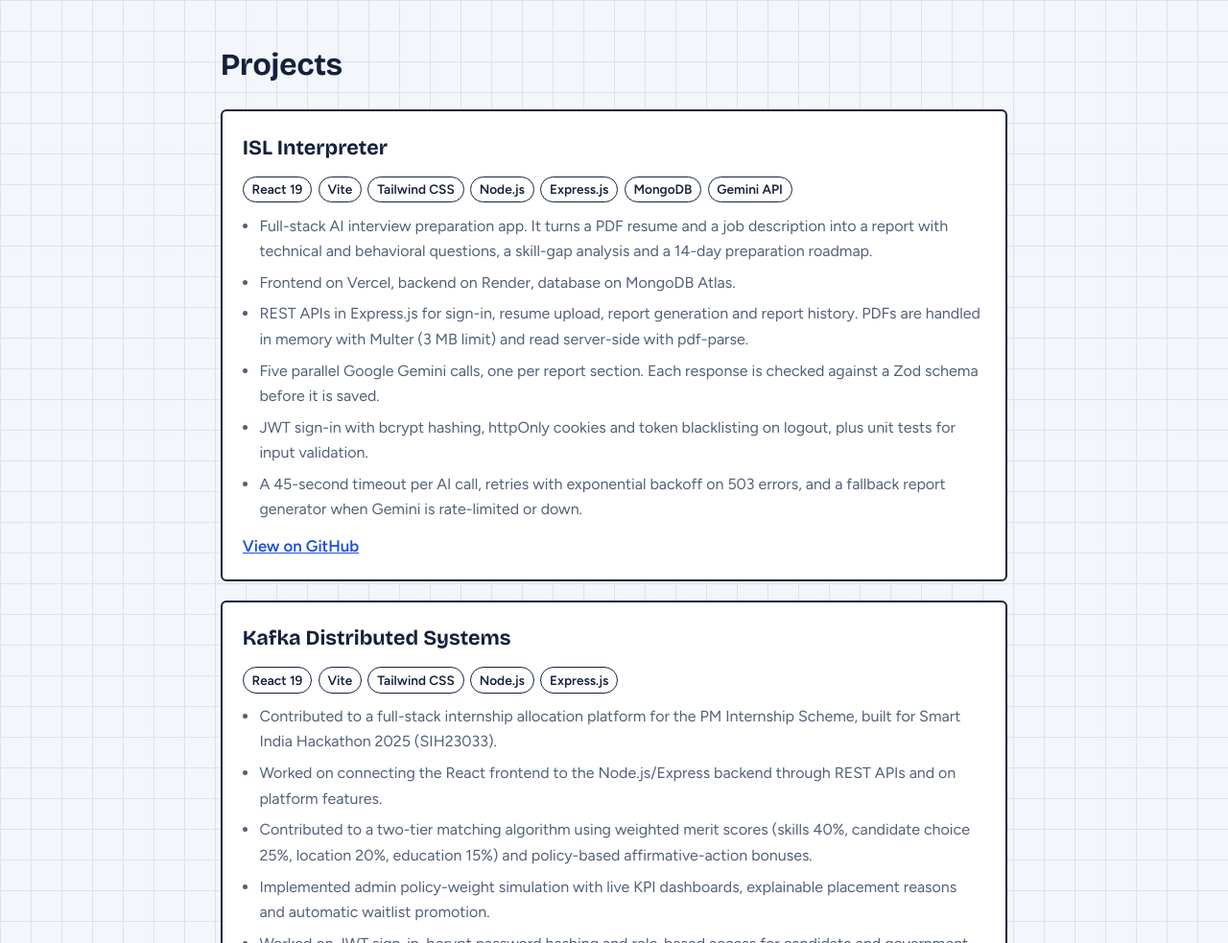
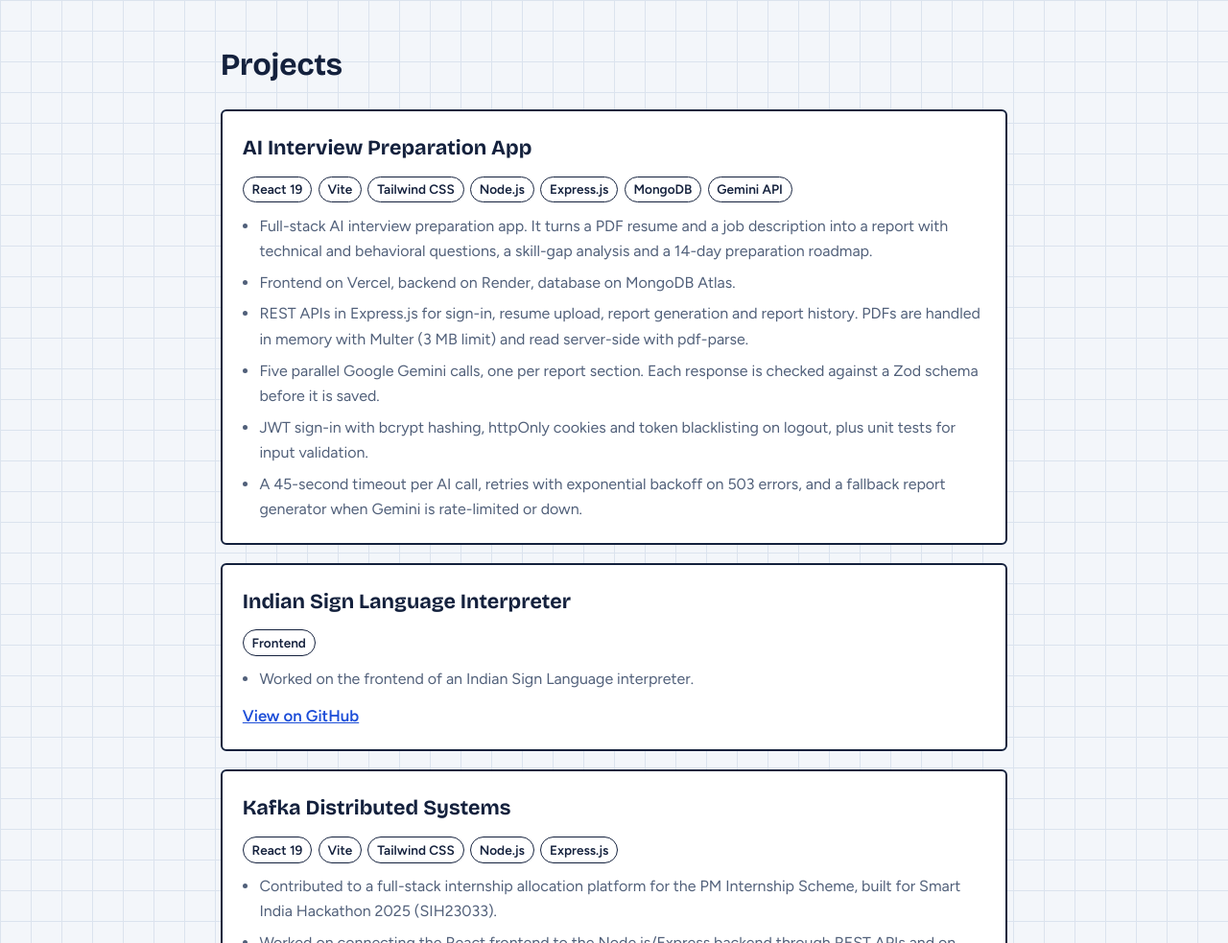
Before and after one commit to Lalit-gitweb/Lalit-gitweb.github.io, a plain HTML site: page index.html in a window 1280 px wide. Shown: the part 832-1815 px from the top of the page at 96% size. Drawn offline with nearby package versions, Linux system fonts and the light colour scheme.

Commit message:
Add files via upload

```diff
--- a/index.html
+++ b/index.html
@@ -152,7 +152,7 @@ const MY_EMAIL = "lalitbhardwaj661@gmail.com";
 const GH = "https://github.com/Lalit-gitweb"; /* replace with each project's repo link */
 
 const projects = [
-  { title: "ISL Interpreter",
+  { title: "AI Interview Preparation App",
     tags: ["React 19","Vite","Tailwind CSS","Node.js","Express.js","MongoDB","Gemini API"],
     points: [
       "Full-stack AI interview preparation app. It turns a PDF resume and a job description into a report with technical and behavioral questions, a skill-gap analysis and a 14-day preparation roadmap.",
@@ -161,7 +161,12 @@ const projects = [
       "Five parallel Google Gemini calls, one per report section. Each response is checked against a Zod schema before it is saved.",
       "JWT sign-in with bcrypt hashing, httpOnly cookies and token blacklisting on logout, plus unit tests for input validation.",
       "A 45-second timeout per AI call, retries with exponential backoff on 503 errors, and a fallback report generator when Gemini is rate-limited or down."
-    ], code: GH },
+    ], code: "" },
+  { title: "Indian Sign Language Interpreter",
+    tags: ["Frontend"],
+    points: [
+      "Worked on the frontend of an Indian Sign Language interpreter."
+    ], code: "https://github.com/yadavayush834/Indian-sign-language-intepreter" },
   { title: "Kafka Distributed Systems",
     tags: ["React 19","Vite","Tailwind CSS","Node.js","Express.js"],
     points: [
@@ -170,7 +175,7 @@ const projects = [
       "Contributed to a two-tier matching algorithm using weighted merit scores (skills 40%, candidate choice 25%, location 20%, education 15%) and policy-based affirmative-action bonuses.",
       "Implemented admin policy-weight simulation with live KPI dashboards, explainable placement reasons and automatic waitlist promotion.",
       "Worked on JWT sign-in, bcrypt password hashing and role-based access for candidate and government portals."
-    ], code: GH }
+    ], code: "https://github.com/Lalit-gitweb/kafka-distributed-systems" }
 ];
 
 const skills = {
@@ -201,9 +206,11 @@ projects.forEach(p => {
   const pts = el("ul", "", "pts");
   p.points.forEach(t => pts.appendChild(el("li", t)));
   card.appendChild(pts);
-  const links = el("div", "", "links");
-  const a = el("a", "View on GitHub"); a.href = p.code; a.target = "_blank"; a.rel = "noopener";
-  links.appendChild(a); card.appendChild(links);
+  if (p.code) {
+    const links = el("div", "", "links");
+    const a = el("a", "View on GitHub"); a.href = p.code; a.target = "_blank"; a.rel = "noopener";
+    links.appendChild(a); card.appendChild(links);
+  }
   plist.appendChild(card);
 });
 
```
